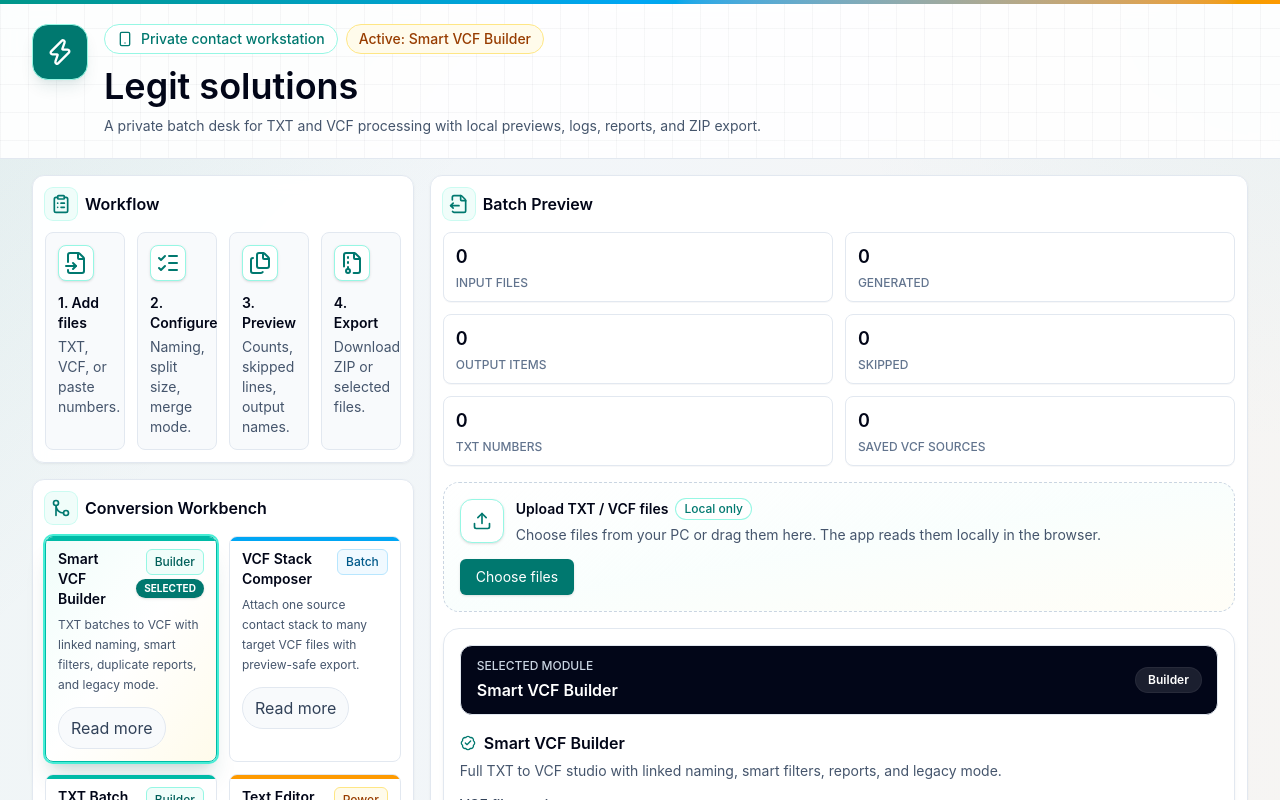
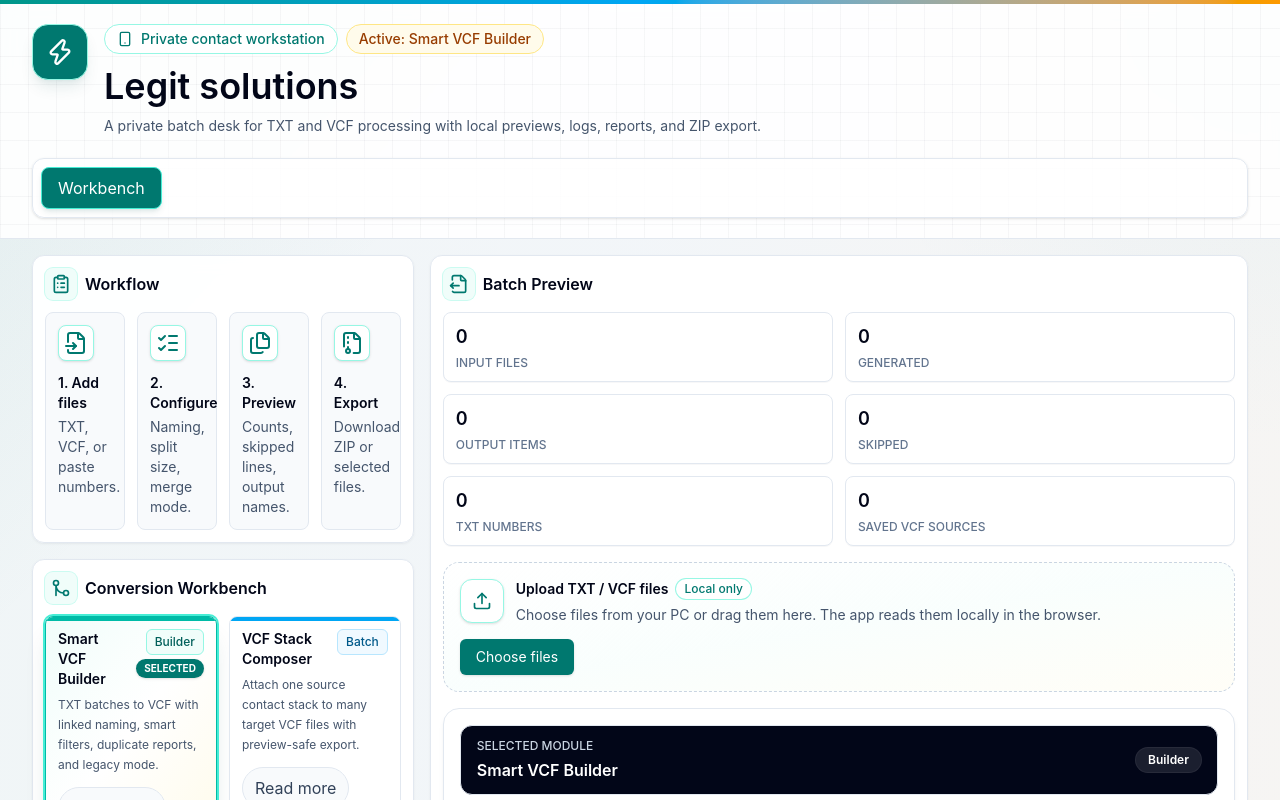
Before and after one commit to rajsolankii18/Legit-solutions, a React (Vite) app: page / in a window 1280 px wide. Shown: the top 800 px of the page. Built offline with nearby package versions, Linux system fonts and the light colour scheme.

Commit message:
Add workbench and feature tabs

```diff
--- a/src/App.tsx
+++ b/src/App.tsx
@@ -238,7 +238,8 @@ function App() {
   const [activeTxtEditorKey, setActiveTxtEditorKey] = useState('')
   const [selectedTextCount, setSelectedTextCount] = useState(0)
   const [expandedToolId, setExpandedToolId] = useState<ToolId | null>(null)
-  const [workspaceView, setWorkspaceView] = useState<'workbench' | 'tool'>('workbench')
+  const [activeTab, setActiveTab] = useState<'workbench' | ToolId>('workbench')
+  const [openToolTabs, setOpenToolTabs] = useState<ToolId[]>([])
   const [previewFileName, setPreviewFileName] = useState('')
   const [jobLines, setJobLines] = useState<string[]>(logLines)
   const [isProcessing, setIsProcessing] = useState(false)
@@ -294,13 +295,30 @@ function App() {
   }))
   const rajPreview = rajPreviewFiles.length ? convertTxtFilesToRajVcf(rajPreviewFiles, rajOptions) : []
   const activeToolDefinition = tools.find((tool) => tool.id === activeTool) ?? tools[0]
+  const isWorkbenchTab = activeTab === 'workbench'
 
   function selectWorkbenchTool(tool: Tool) {
     setActiveTool(tool.id)
-    setWorkspaceView('tool')
+    setActiveTab(tool.id)
+    setOpenToolTabs((current) => current.includes(tool.id) ? current : [...current, tool.id])
     setOutputFiles([])
     setPreviewFileName('')
     setJobLines([`Selected tool: ${tool.title}`])
+  }
+
+  function switchToToolTab(toolId: ToolId) {
+    const tool = tools.find((item) => item.id === toolId)
+    if (!tool) return
+    setActiveTool(toolId)
+    setActiveTab(toolId)
+    setJobLines([`Selected tool: ${tool.title}`])
+  }
+
+  function closeToolTab(toolId: ToolId) {
+    setOpenToolTabs((current) => current.filter((id) => id !== toolId))
+    if (activeTab === toolId) {
+      setActiveTab('workbench')
+    }
   }
 
   async function addFiles(fileList: FileList | null) {
@@ -603,7 +621,12 @@ function App() {
         <div className="h-1 bg-gradient-to-r from-teal-600 via-sky-500 to-amber-500" />
         <div className="mobile-safe-x mx-auto flex w-full max-w-[96rem] flex-col gap-5 py-4 sm:py-5">
           <div className="flex flex-col gap-4 lg:flex-row lg:items-center lg:justify-between">
-            <div className="flex items-start gap-4">
+            <button
+              type="button"
+              className="flex items-start gap-4 text-left"
+              onClick={() => setActiveTab('workbench')}
+              title="Go to workbench"
+            >
               <div className="hidden h-14 w-14 shrink-0 items-center justify-center rounded-2xl border border-teal-200 bg-teal-700 text-white shadow-lg shadow-teal-900/10 sm:flex">
                 <Zap className="h-7 w-7" />
               </div>
@@ -625,7 +648,53 @@ function App() {
                   and ZIP export.
                 </p>
               </div>
-            </div>
+            </button>
+          </div>
+          <div className="flex gap-2 overflow-x-auto rounded-xl border border-slate-200 bg-white/80 p-2 shadow-sm">
+            <button
+              type="button"
+              className={getAppTabClassName(activeTab === 'workbench')}
+              onClick={() => setActiveTab('workbench')}
+            >
+              Workbench
+            </button>
+            {openToolTabs.map((toolId) => {
+              const tool = tools.find((item) => item.id === toolId)
+              if (!tool) return null
+              const tabActive = activeTab === toolId
+              return (
+                <div
+                  key={toolId}
+                  className={[
+                    'inline-flex shrink-0 overflow-hidden rounded-lg border transition',
+                    tabActive
+                      ? 'border-teal-300 bg-teal-700 text-white shadow-md shadow-teal-900/10'
+                      : 'border-slate-200 bg-white text-slate-700 hover:border-teal-200 hover:bg-teal-50 hover:text-teal-800',
+                  ].join(' ')}
+                >
+                  <button
+                    type="button"
+                    className="max-w-48 truncate px-4 py-2 text-sm font-semibold"
+                    onClick={() => switchToToolTab(toolId)}
+                  >
+                    {tool.title}
+                  </button>
+                  <button
+                    type="button"
+                    className={[
+                      'flex w-9 items-center justify-center border-l text-sm transition',
+                      tabActive
+                        ? 'border-white/20 text-white/80 hover:bg-white/10 hover:text-white'
+                        : 'border-slate-200 text-slate-500 hover:bg-slate-100 hover:text-slate-950',
+                    ].join(' ')}
+                    onClick={() => closeToolTab(toolId)}
+                    aria-label={`Close ${tool.title}`}
+                  >
+                    <X className="h-3.5 w-3.5" />
+                  </button>
+                </div>
+              )
+            })}
           </div>
         </div>
       </section>
@@ -633,12 +702,12 @@ function App() {
       <section
         className={[
           'mobile-safe-x mx-auto grid w-full max-w-[96rem] gap-4 py-4',
-          workspaceView === 'workbench'
+          isWorkbenchTab
             ? 'lg:grid-cols-[0.75fr_1.35fr] xl:grid-cols-[0.7fr_1.5fr]'
             : 'lg:grid-cols-1',
         ].join(' ')}
       >
-        {workspaceView === 'workbench' && (
+        {isWorkbenchTab && (
           <div className="space-y-4">
             <Panel title="Workflow" icon={<ClipboardList className="h-5 w-5" />}>
               <div className="grid grid-cols-2 gap-2 md:grid-cols-4 md:gap-3">
@@ -707,8 +776,8 @@ function App() {
           </div>
         )}
 
-        <aside className={workspaceView === 'tool' ? 'space-y-4 lg:col-span-full' : 'space-y-4'}>
-          {workspaceView === 'tool' && (
+        <aside className={!isWorkbenchTab ? 'space-y-4 lg:col-span-full' : 'space-y-4'}>
+          {!isWorkbenchTab && (
             <Panel title={activeToolDefinition.title} icon={<SlidersHorizontal className="h-5 w-5" />}>
               <div className="flex flex-col gap-3 sm:flex-row sm:items-center sm:justify-between">
                 <div>
@@ -727,7 +796,7 @@ function App() {
                 <button
                   type="button"
                   className="rounded-md border border-slate-300 bg-white px-4 py-2 text-sm font-semibold text-slate-700 transition hover:bg-slate-100 active:scale-[0.98]"
-                  onClick={() => setWorkspaceView('workbench')}
+                  onClick={() => setActiveTab('workbench')}
                 >
                   Back to workbench
                 </button>
@@ -2107,6 +2176,15 @@ function getStatusClassName(status: Tool['status']) {
   return `${base} border-amber-200 bg-amber-50 text-amber-800`
 }
 
+function getAppTabClassName(active: boolean) {
+  return [
+    'inline-flex shrink-0 items-center rounded-lg border px-4 py-2 text-sm font-semibold transition',
+    active
+      ? 'border-teal-300 bg-teal-700 text-white shadow-md shadow-teal-900/10'
+      : 'border-slate-200 bg-white text-slate-700 hover:border-teal-200 hover:bg-teal-50 hover:text-teal-800',
+  ].join(' ')
+}
+
 function getToolButtonClassName(tool: Tool, activeTool: ToolId) {
   const active = activeTool === tool.id
   return [
```
